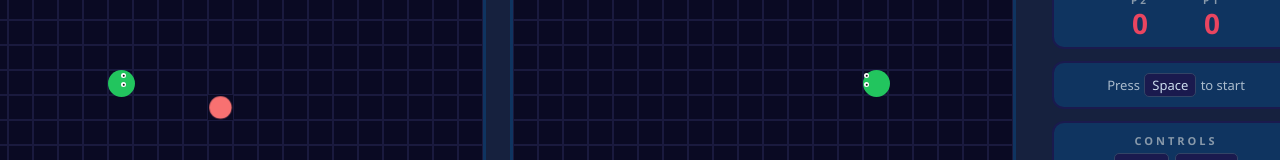
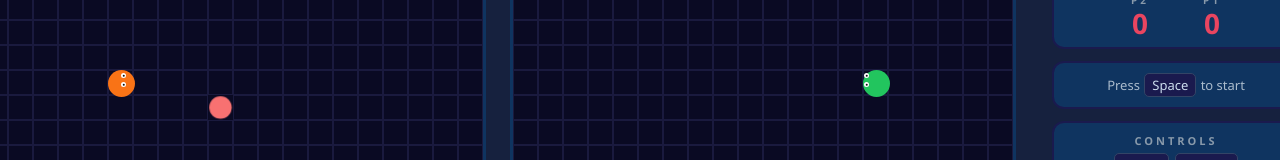
Before and after one commit to Jk9228/snake-game, a Vue app: page / in a window 1280 px wide. Both pictures are taken after a click on the button "雙人". Shown: the part 345-505 px from the top of the page. Built offline with nearby package versions, Linux system fonts and the light colour scheme; the HTML template or start-up script is replaced by a standard one.

Commit message:
feat: snake colors (P1 green, P2 orange) for all modes; CTF own-flag recovery +1pt

```diff
--- a/snake.html
+++ b/snake.html
@@ -15,6 +15,8 @@ body{display:flex;justify-content:center;align-items:center;min-height:100vh;bac
 .snake-container{position:absolute;top:0;left:0;width:100%;height:100%;pointer-events:none}
 .snake-seg{position:absolute;width:25px;height:25px;background:#4ade80}
 .snake-seg.head{background:#22c55e}
+.snake-seg.p1{background:#fb923c}
+.snake-seg.p1.head{background:#f97316}
 .snake-seg.flag-carried{box-shadow:0 0 10px #fbbf24, inset 0 0 6px #fbbf24}
 .cell.obstacle{background:#5b21b6;box-shadow:none;border-radius:3px}
 .speed-info{font-size:12px;color:#aabbcc;padding:4px 0}
@@ -289,7 +291,7 @@ function generateObstacles(pl) {
   }
 }
 
-function renderPlayer(pl, boardEl) {
+function renderPlayer(pl, boardEl, pi) {
   for (let y = 0; y < SIZE; y++)
     for (let x = 0; x < SIZE; x++) getCell(boardEl, x, y).className = 'cell'
   pl.foods.forEach(f => getCell(boardEl, f.x, f.y).classList.add('food'))
@@ -301,8 +303,8 @@ function renderPlayer(pl, boardEl) {
   while (c.children.length < pl.snake.length) { const s = document.createElement('div'); s.className = 'snake-seg'; c.appendChild(s) }
   while (c.children.length > pl.snake.length) c.removeChild(c.lastChild)
   for (let i = 0; i < pl.snake.length; i++) {
-    c.children[i].className = 'snake-seg' + (i === 0 ? ' head' : '')
     const seg = pl.snake[i]
+    c.children[i].className = `snake-seg p${pi}` + (i === 0 ? ' head' : '')
     c.children[i].style.transform = `translate(${seg.x * 25}px,${seg.y * 25}px)`
   }
 }
@@ -329,7 +331,7 @@ function renderAll() {
     // Render both snakes
     players.forEach((pl, pi) => renderSnakeCTF(pl, boardEl, pi))
   } else {
-    players.forEach((pl, i) => renderPlayer(pl, pl.boardEl))
+    players.forEach((pl, i) => renderPlayer(pl, pl.boardEl, i))
   }
 }
 
@@ -347,7 +349,7 @@ function renderSnakeCTF(pl, boardEl, pi) {
   const hasFlags = ctfFlags.some(f => f.carriedBy === pi)
   for (let i = 0; i < pl.snake.length; i++) {
     const seg = pl.snake[i]
-    c.children[i].className = 'snake-seg' + (i === 0 ? ' head' : '') + (hasFlags && i === 0 ? ' flag-carried' : '')
+    c.children[i].className = `snake-seg p${pi}` + (i === 0 ? ' head' : '') + (hasFlags && i === 0 ? ' flag-carried' : '')
     c.children[i].style.transform = `translate(${seg.x * 25}px,${seg.y * 25}px)`
   }
 }
@@ -520,6 +522,10 @@ function tickCTF() {
         } else if (f.owner !== i) {
           pl.score += 3; f.carriedBy = null
           setTimeout(() => { if (f.x === -1) { const p = randomFreePos(players[0]); f.x = p.x; f.y = p.y; renderAll() }}, 8000)
+          f.x = -1
+        } else {
+          pl.score++; f.carriedBy = null
+          setTimeout(() => { if (f.x === -1) { const p = randomFreePos(players[0]); f.x = p.x; f.y = p.y; renderAll() }}, 3000)
           f.x = -1
         }
       })
--- a/src/App.vue
+++ b/src/App.vue
@@ -409,6 +409,10 @@ function tickCTF() {
           pl.score += 3; f.carriedBy = null
           setTimeout(() => { if (f.x === -1) { const p = randomFreePos(players.value[0]!); f.x = p.x; f.y = p.y }}, 8000)
           f.x = -1
+        } else {
+          pl.score++; f.carriedBy = null
+          setTimeout(() => { if (f.x === -1) { const p = randomFreePos(players.value[0]!); f.x = p.x; f.y = p.y }}, 3000)
+          f.x = -1
         }
       })
     }
@@ -551,8 +555,7 @@ onUnmounted(() => {
             <div
               v-for="(seg, i) in segmentStyles[pi]"
               :key="i"
-              class="snake-seg"
-              :class="{ head: seg.head, 'flag-carried': ctfFlags.some(f => f.carriedBy === pi) && i === 0 }"
+              :class="['snake-seg', 'p'+pi, { head: seg.head, 'flag-carried': ctfFlags.some(f => f.carriedBy === pi) && i === 0 }]"
               :style="seg.style"
             ><template v-if="seg.head"><div class="eye" :style="eyeStyle(seg.dirKey!, 0)" /><div class="eye" :style="eyeStyle(seg.dirKey!, 1)" /></template></div>
           </div>
@@ -573,10 +576,9 @@ onUnmounted(() => {
               <div
                 v-for="(seg, i) in segmentStyles[bi === 0 ? 1 : 0]"
                 :key="i"
-                class="snake-seg"
-                :class="{ head: seg.head }"
-                :style="seg.style"
-              ><template v-if="seg.head"><div class="eye" :style="eyeStyle(seg.dirKey!, 0)" /><div class="eye" :style="eyeStyle(seg.dirKey!, 1)" /></template></div>
+              :class="['snake-seg', 'p'+(bi === 0 ? 1 : 0), { head: seg.head }]"
+              :style="seg.style"
+            ><template v-if="seg.head"><div class="eye" :style="eyeStyle(seg.dirKey!, 0)" /><div class="eye" :style="eyeStyle(seg.dirKey!, 1)" /></template></div>
             </div>
           </div>
         </div>
@@ -588,8 +590,7 @@ onUnmounted(() => {
             <div
               v-for="(seg, i) in segmentStyles[bi]"
               :key="i"
-              class="snake-seg"
-              :class="{ head: seg.head }"
+              :class="['snake-seg', 'p'+bi, { head: seg.head }]"
               :style="seg.style"
             ><template v-if="seg.head"><div class="eye" :style="eyeStyle(seg.dirKey!, 0)" /><div class="eye" :style="eyeStyle(seg.dirKey!, 1)" /></template></div>
           </div>
@@ -711,8 +712,11 @@ body{display:flex;justify-content:center;align-items:center;min-height:100vh;bac
 .cell.food{background:#f87171;box-shadow:none;border-radius:50%;animation:pulse .8s ease-in-out infinite alternate}
 .cell.obstacle{background:#5b21b6;box-shadow:none;border-radius:2px}
 .snake-container{position:absolute;top:0;left:0;width:100%;height:100%;pointer-events:none}
-.snake-seg{position:absolute;width:27px;height:27px;background:#4ade80;border-radius:50%}
-.snake-seg.head{background:#22c55e;z-index:2}
+.snake-seg{position:absolute;width:27px;height:27px;border-radius:50%}
+.snake-seg.p0{background:#4ade80}
+.snake-seg.p0.head{background:#22c55e;z-index:2}
+.snake-seg.p1{background:#fb923c}
+.snake-seg.p1.head{background:#f97316;z-index:2}
 .snake-seg.head .eye{position:absolute;width:5px;height:5px;background:#fff;border-radius:50%}
 .snake-seg.head .eye::after{content:'';position:absolute;width:2.5px;height:2.5px;background:#111;border-radius:50%;top:50%;left:50%;transform:translate(-50%,-50%)}
 @keyframes pulse{from{transform:scale(.8)}to{transform:scale(1)}}
```
